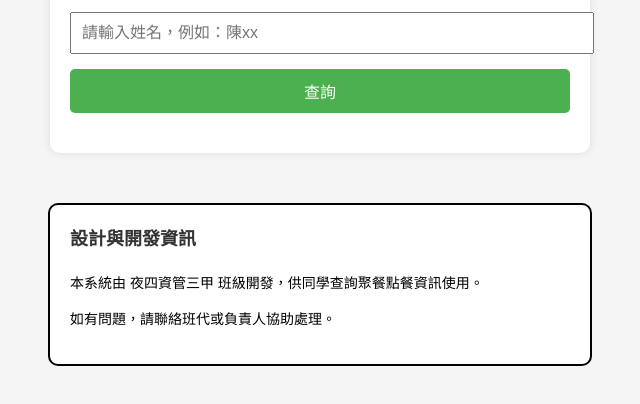
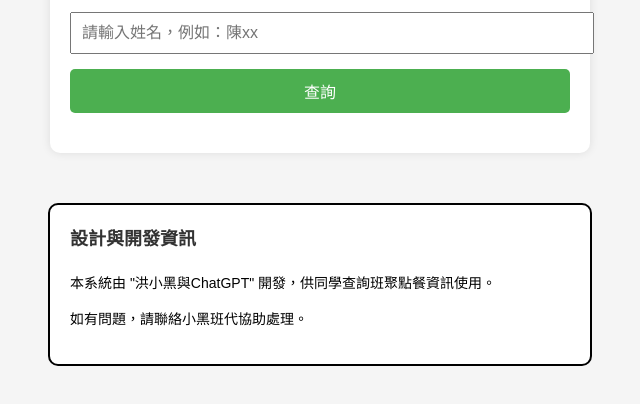
Before and after one commit to 0919739370/41141408, a plain HTML site: page 41141408/index.html in a window 1280 px wide. Shown: the part 238-642 px from the top of the page, without its empty margins (320-960 px from the left). Drawn offline with Linux system fonts and the light colour scheme.

Commit message:
Update index.html

```diff
--- a/41141408/index.html
+++ b/41141408/index.html
@@ -70,8 +70,8 @@
 
   <div class="footer">
     <h3>設計與開發資訊</h3>
-    <p>本系統由 夜四資管三甲 班級開發，供同學查詢聚餐點餐資訊使用。</p>
-    <p>如有問題，請聯絡班代或負責人協助處理。</p>
+    <p>本系統由 "洪小黑與ChatGPT" 開發，供同學查詢班聚點餐資訊使用。</p>
+    <p>如有問題，請聯絡小黑班代協助處理。</p>
   </div>
 
   <script>
```
